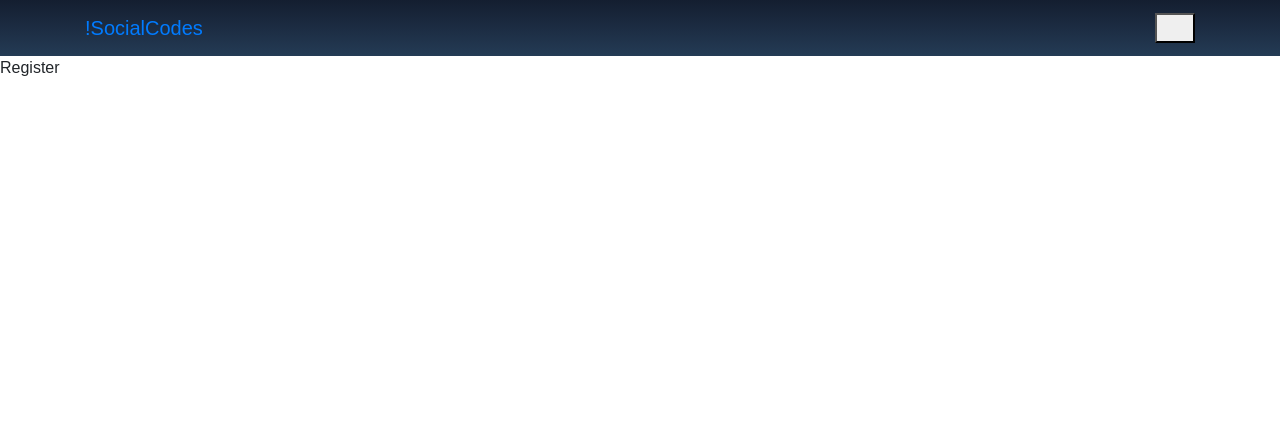
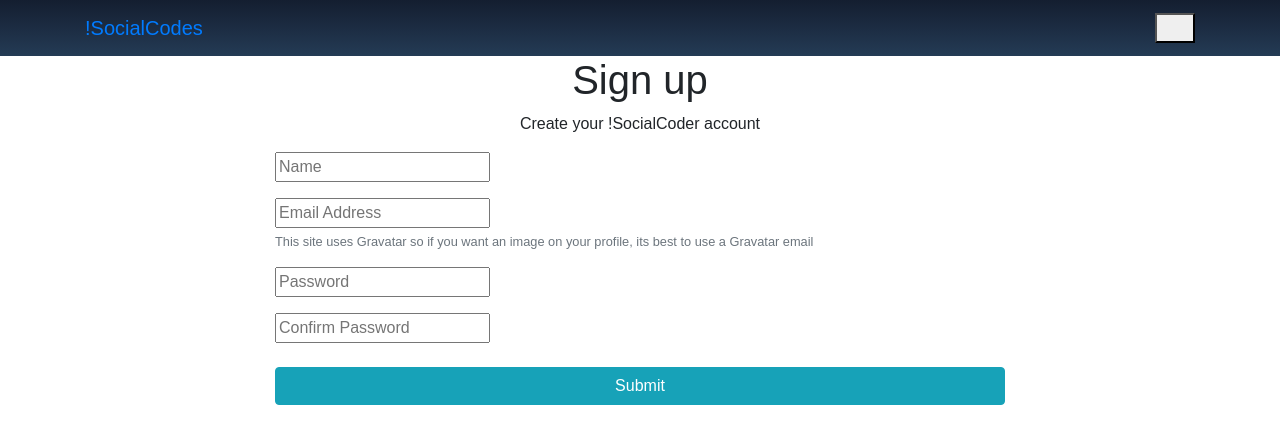
Before and after one commit to chingu-voyage6/Geckos-Team-08, a React (Create React App) app in the folder frontend/: page /register in a window 1280 px wide. Shown: the top 444 px of the page. Built offline with nearby package versions, Linux system fonts and the light colour scheme.

Commit message:
Updated redux

```diff
--- a/frontend/package.json
+++ b/frontend/package.json
@@ -3,6 +3,7 @@
 	"version": "0.1.0",
 	"private": true,
 	"dependencies": {
+		"axios": "^0.18.0",
 		"eslint": "^5.2.0",
 		"react": "^16.4.2",
 		"react-dom": "^16.4.1",
--- /dev/null
+++ b/frontend/src/actions/authActions.js
@@ -0,0 +1,12 @@
+import axios from 'axios';
+import { GET_ERRORS } from './types';
+
+// Register Client
+export const registerClient = (clientData, history) => (dispatch) => {
+	axios.post('/api/clients/register', clientData).then((res) => history.push('/login')).catch((err) =>
+		dispatch({
+			type: GET_ERRORS,
+			payload: err.response.data
+		})
+	);
+};
--- /dev/null
+++ b/frontend/src/actions/types.js
@@ -0,0 +1 @@
+export const GET_ERRORS = 'GET_ERRORS';
--- a/frontend/src/components/auth/Register.js
+++ b/frontend/src/components/auth/Register.js
@@ -1,9 +1,122 @@
 import React, { Component } from 'react';
+import PropTypes from 'prop-types';
+//import classnames from 'classnames';
+import { withRouter } from 'react-router-dom';
+import { connect } from 'react-redux';
+import { registerClient } from '../../actions/authActions';
 
 class Register extends Component {
+	constructor() {
+		super();
+		this.state = {
+			name: '',
+			email: '',
+			password: '',
+			password2: '',
+			errors: {}
+		};
+
+		this.onChange = this.onChange.bind(this);
+		this.onSubmit = this.onSubmit.bind(this);
+	}
+
+	componentWillReceiveProps(nextProps) {
+		if (nextProps.errors) {
+			this.setState({ errors: nextProps.errors });
+		}
+	}
+
+	onChange(e) {
+		this.setState({ [e.target.name]: e.target.value });
+	}
+
+	onSubmit(e) {
+		e.preventDefault();
+
+		const newClient = {
+			name: this.state.name,
+			email: this.state.email,
+			password: this.state.password,
+			password2: this.state.password2
+		};
+
+		this.props.registerClient(newClient, this.props.history);
+	}
+
 	render() {
-		return <div>Register</div>;
+		const { errors } = this.state;
+
+		return (
+			<div className="register">
+				<div className="container">
+					<div className="row">
+						<div className="col-md-8 m-auto">
+							<h1 className="display- text-center">Sign up</h1>
+							<p className="lead-1 text-center"> Create your !SocialCoder account</p>
+							<form onSubmit={this.onSubmit}>
+								<div className="form-group">
+									<input
+										type="text"
+										className="form-control-form-control-lg"
+										placeholder="Name"
+										name="name"
+										value={this.state.name}
+										onChange={this.onChange}
+									/>{' '}
+								</div>
+								<div className="form-group">
+									<input
+										type="email"
+										className="form-control-form-control-lg"
+										placeholder="Email Address"
+										name="email"
+										value={this.state.email}
+										onChange={this.onChange}
+									/>
+									<small className="form-text text-muted">
+										This site uses Gravatar so if you want an image on your profile, its best to use
+										a Gravatar email
+									</small>
+								</div>
+								<div className="form-group">
+									<input
+										type="password"
+										className="form-control-form-control-lg"
+										placeholder="Password"
+										name="password"
+										value={this.state.password}
+										onChange={this.onChange}
+									/>
+								</div>
+								<div className="form-group">
+									<input
+										type="password"
+										className="form-control-form-control-lg"
+										placeholder="Confirm Password"
+										name="password2"
+										value={this.state.password2}
+										onChange={this.onChange}
+									/>
+								</div>
+								<input type="submit" className="btn btn-info btn-block mt-4" />
+							</form>
+						</div>
+					</div>
+				</div>
+			</div>
+		);
 	}
 }
 
-export default Register;
+Register.propTypes = {
+	registerClient: PropTypes.func.isRequired,
+	auth: PropTypes.object.isRequired,
+	errors: PropTypes.object.isRequired
+};
+
+const mapStateToProps = (state) => ({
+	auth: state.auth,
+	errors: state.errors
+});
+
+export default connect(mapStateToProps, { registerClient })(withRouter(Register));
--- /dev/null
+++ b/frontend/src/reducers/errorReducer.js
@@ -0,0 +1,13 @@
+import { GET_ERRORS } from '../actions/types';
+
+// initialState set to an empty object, so the object is the error object itself
+const initialState = {};
+
+export default function(state = initialState, action) {
+	switch (action.type) {
+		case GET_ERRORS:
+			return action.payload;
+		default:
+			return state;
+	}
+}
--- a/frontend/src/reducers/index.js
+++ b/frontend/src/reducers/index.js
@@ -1,6 +1,8 @@
 import { combineReducers } from 'redux';
 import authReducer from './authReducer';
+import errorReducer from './errorReducer';
 
 export default combineReducers({
-	auth: authReducer
+	auth: authReducer,
+	errors: errorReducer
 });
```
